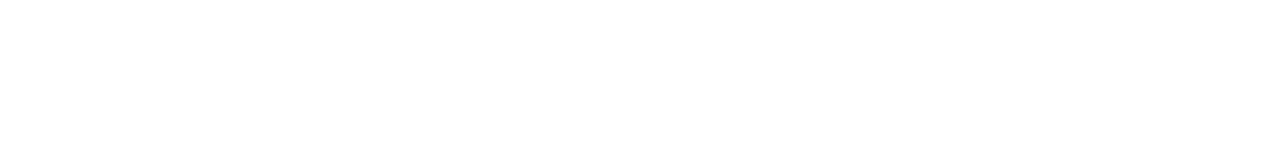
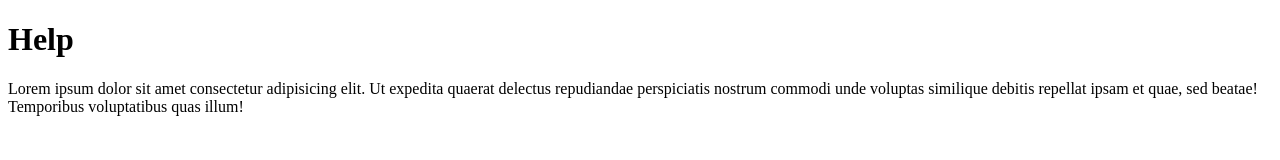
Before and after one commit to Wa55eR/probnayverstka, a plain HTML site: page Index.html in a window 1280 px wide. Drawn offline with Linux system fonts and the light colour scheme.

Commit message:
Заголовок и текст

```diff
--- a/Index.html
+++ b/Index.html
@@ -1 +1,11 @@
 <!DOCTYPE html>
+    <html>
+        <head>
+            <title>Www.3World!</title>
+        </head>
+        <body>
+             <h1>Help</h1>
+                <p>Lorem ipsum dolor sit amet consectetur adipisicing elit. Ut expedita quaerat delectus repudiandae perspiciatis nostrum commodi unde voluptas similique debitis repellat ipsam et quae, sed beatae! Temporibus voluptatibus quas illum!
+                </p>
+        </body>
+    </html>
```
